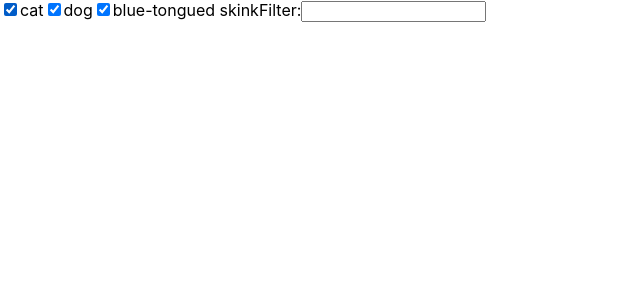
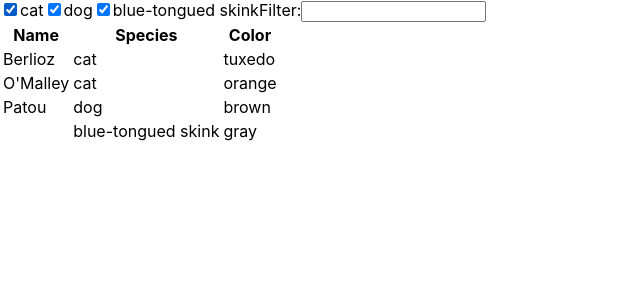
Before and after one commit to neapsix/catalog-app, a React (Create React App) app: page / in a window 1280 px wide. Shown: the top 300 px of the page, without its empty margins (0-640 px from the left). Built offline with nearby package versions, Linux system fonts and the light colour scheme.

Commit message:
Generate data table.

```diff
--- a/src/App.js
+++ b/src/App.js
@@ -93,11 +93,53 @@ class Container extends React.Component {
     render() {
         console.log(JSON.stringify(this.state))
         return (
-            <FilterForm
+            <>
+                <div>
+                    <FilterForm
                         filterOptions={this.generateFilterOptions("species")}
-                handleExcludes={this.handleExcludes}
-                handleIncludeString={this.handleIncludeString}
-            />
+                        handleExcludes={this.handleExcludes}
+                        handleIncludeString={this.handleIncludeString}
+                    />
+                </div>
+                <div>
+                    <CatalogTable columns={this.props.fields} data={this.props.data} />
+                </div>
+            </>
+        )
+    }
+}
+
+class CatalogTable extends React.Component {
+    headerRow() {
+        return (
+            <tr>
+                {this.props.columns.map((column) => {
+                    return <th>{column.label}</th>
+                })}
+            </tr>
+        )
+    }
+
+    dataRows() {
+        return this.props.data.map((object) => {
+            return (
+                <tr>
+                    {this.props.columns.map((column) => {
+                        return <td>{object[column.key]}</td>
+                    })}
+                </tr>
+            )
+        })
+    }
+
+    render() {
+        return (
+            <table>
+                <thead>
+                    {this.headerRow()}
+                    {this.dataRows()}
+                </thead>
+            </table>
         )
     }
 }
```
